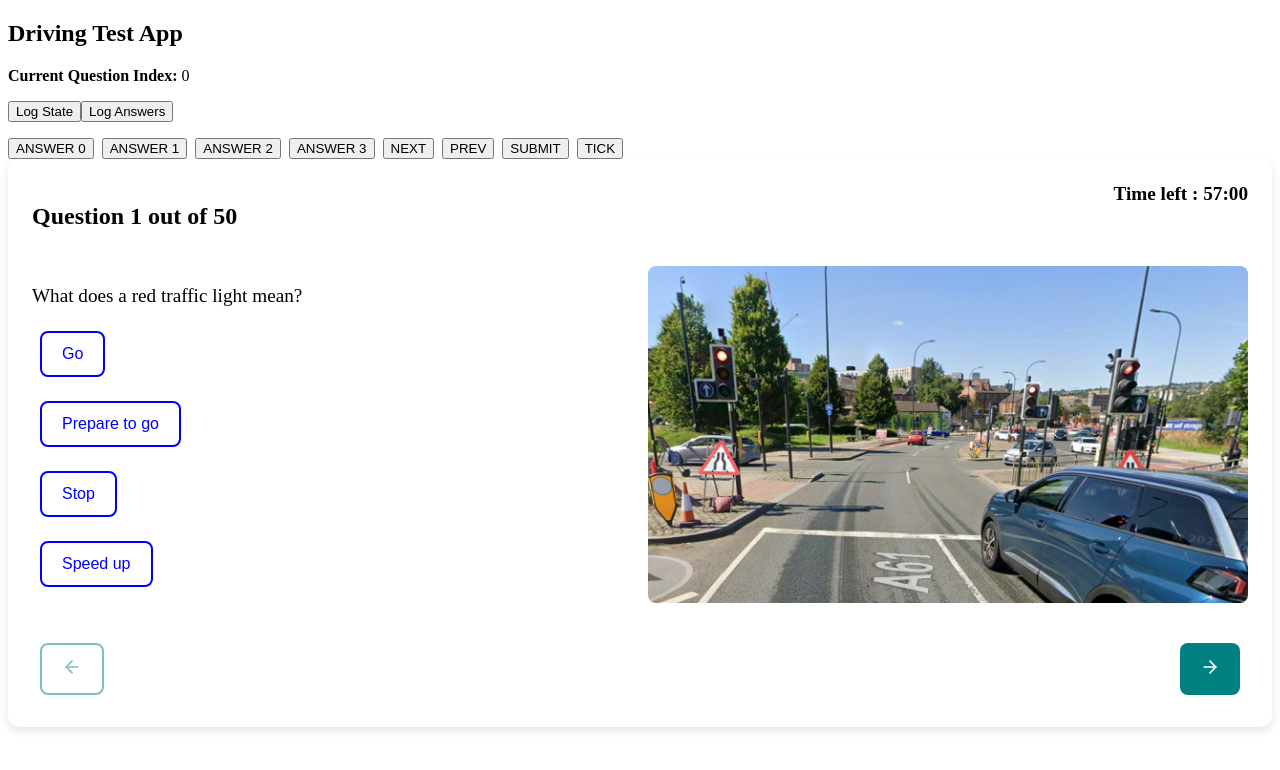
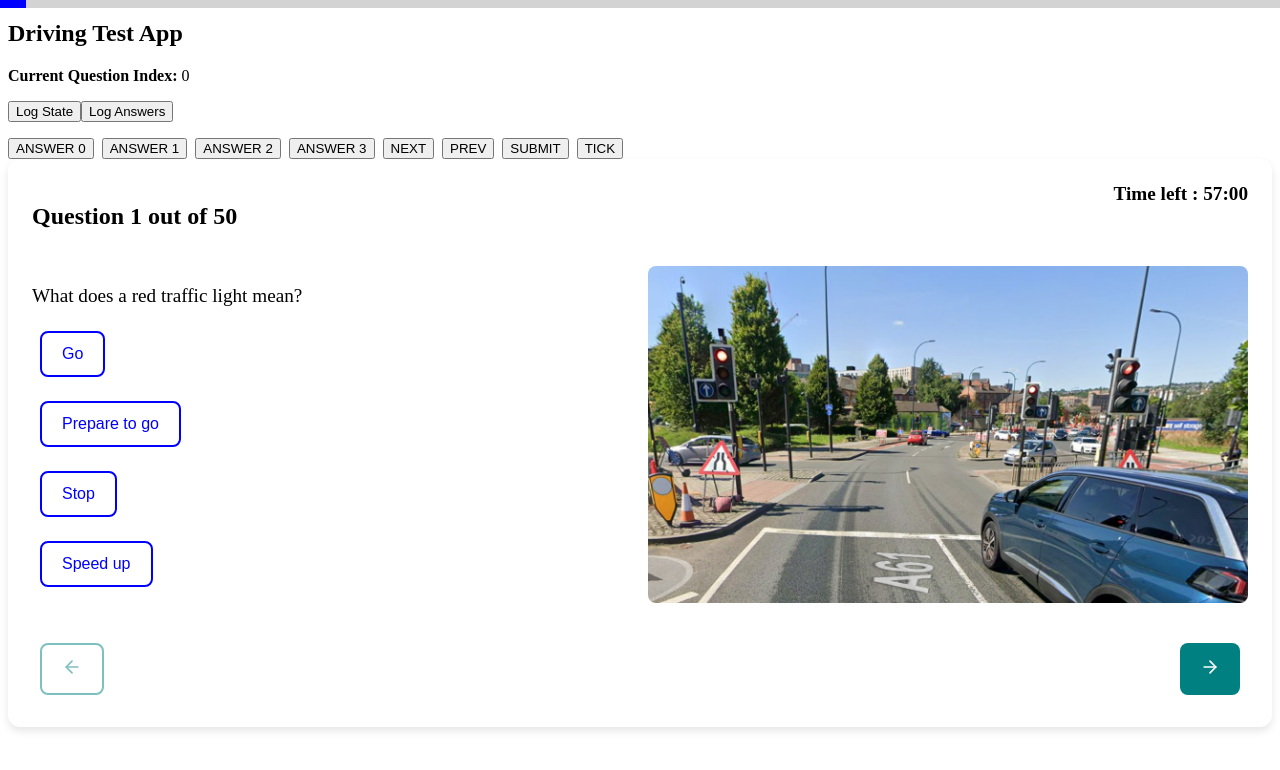
Before and after one commit to Tharmeem1999/React_Project-UK_Driving_Test_App, a React (Vite) app: page / in a window 1280 px wide. Shown: the top 770 px of the page. Built offline with nearby package versions, Linux system fonts and the light colour scheme.

Commit message:
created and integrated a dynamic progress bar component

```diff
--- a/src/App.jsx
+++ b/src/App.jsx
@@ -3,6 +3,7 @@ import questions from "./data/questions";
 import { quizReducer } from "./state/quizReducer";
 import TempComponent from "./components/tempComponent";
 import QuestionView from "./components/QuestionView";
+import ProgressBar from "./components/ProgressBar";
 
 // The initial state of the quiz when the app starts
 const initialState = {
@@ -53,6 +54,12 @@ const App = () => {
     <div className="app-container">
       <TempComponent state={state} dispatch={dispatch} />
 
+      {/* Progress bar at the top */}
+      <ProgressBar
+        current={state.currentQuestion}
+        total={questions.length}
+      />
+
       {/* Main content switches based on submission */}
       <div className="quiz-content">
         {state.submitted ? result_view : question_view}
--- /dev/null
+++ b/src/components/ProgressBar.css
@@ -0,0 +1,15 @@
+.progress-container {
+    position: fixed;
+    top: 0;
+    left: 0;
+    width: 100%;
+    height: 8px;
+    background-color: lightgray;
+    z-index: 1000;
+}
+
+.progress-bar {
+    height: 100%;
+    background-color: blue;
+    transition: width 0.3s ease;
+}
--- a/src/components/ProgressBar.jsx
+++ b/src/components/ProgressBar.jsx
@@ -0,0 +1,16 @@
+import "./ProgressBar.css";
+
+const ProgressBar = ({ current, total }) => {
+    const progress = ((current + 1) / total) * 100;
+
+    return (
+        <div className="progress-container">
+            <div
+                className="progress-bar"
+                style={{ width: `${progress}%` }}
+            />
+        </div>
+    );
+};
+
+export default ProgressBar;
```
